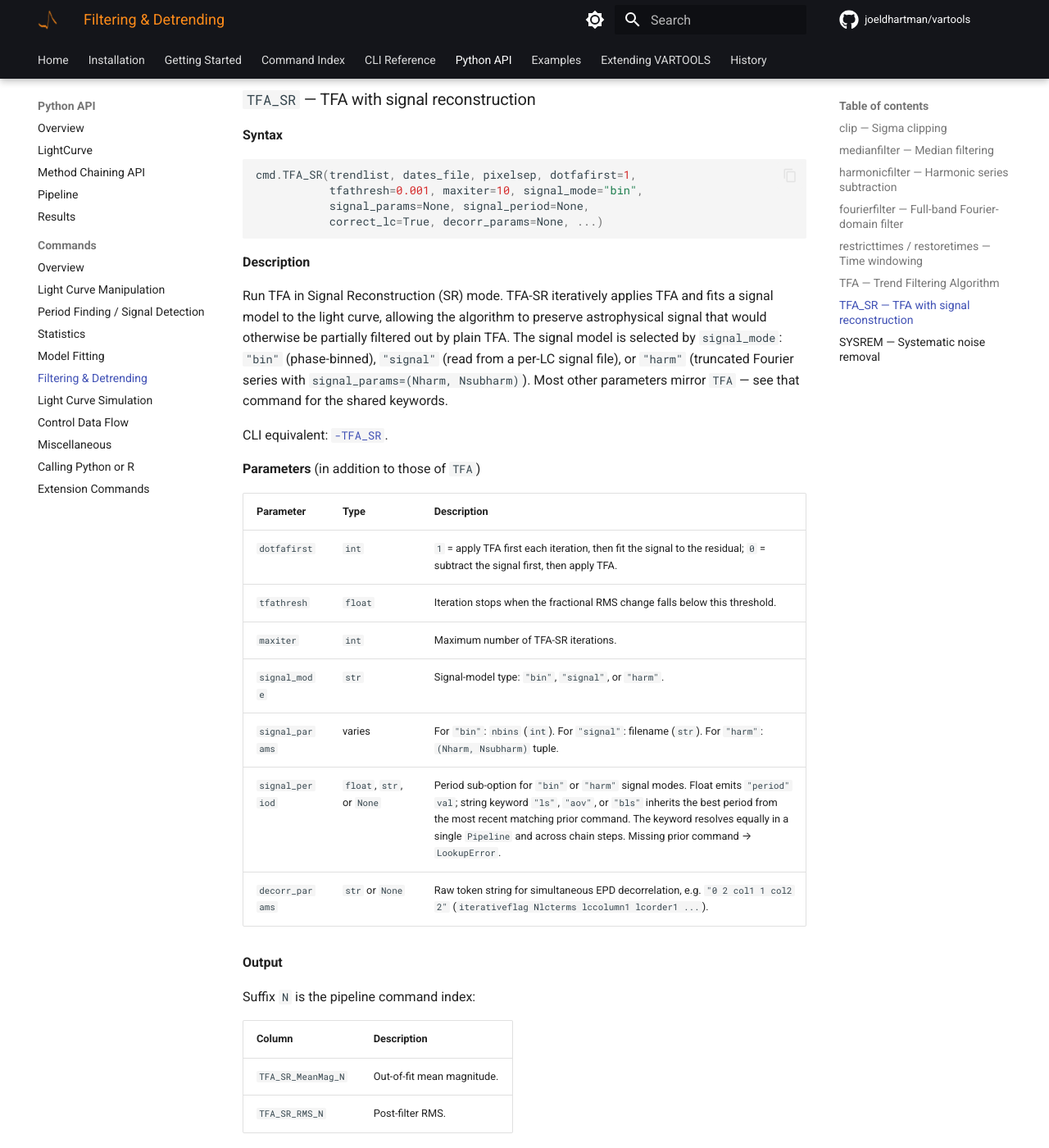
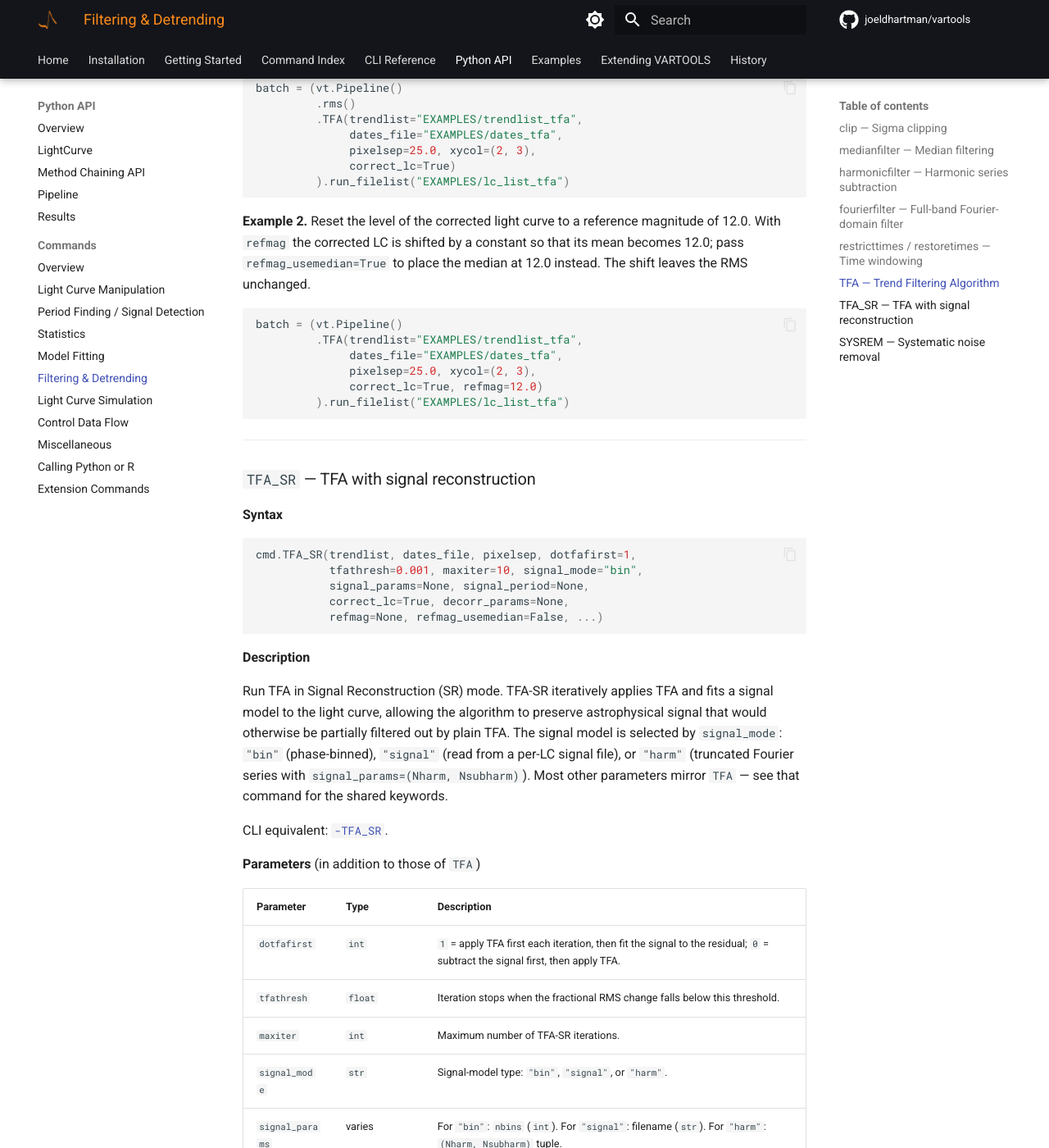
Before and after one commit to joeldhartman/vartools-site, an MkDocs documentation site: the page built from docs/python/commands/filtering.md, in a window 1280 px wide and 1400 px high, scrolled down 19837 px. Shown: the whole window at 82% size. Built offline with MkDocs 1.6.1 and Material for MkDocs 9.7.7, drawn with Linux system fonts in a browser that asks for light colours; comment, search, counter and statistics services are not loaded; the version menu is left out; some of the changed text lies outside the part shown.

Commit message:
docs: -TFA/-TFA_SR refmag option (reset corrected-LC level; usemedian)
Co-Authored-By: Claude Opus 4.8 (1M context) <noreply@anthropic.com>
Claude-Session: https://claude.ai/code/session_01Y26xss9soQGVo8LANpWppy

````diff
--- a/docs/python/commands/filtering.md
+++ b/docs/python/commands/filtering.md
@@ -457,7 +457,7 @@ cmd.TFA(trendlist, dates_file, pixelsep, correct_lc=True,
         clip=None, usemedian=False, useMAD=False,
         readformat=None, trend_coeff_priors=None,
         weight_by_template_stddev=False, fitmask=None,
-        outfitmask=None)
+        outfitmask=None, refmag=None, refmag_usemedian=False)
 ```
 
 **Description**
@@ -485,6 +485,8 @@ CLI equivalent: [`-TFA`](../../cli/filtering.md#-tfa).
 | `weight_by_template_stddev` | `bool` | Weight points by `1/ave_template_stddev` instead of `1/err`. |
 | `fitmask` | `str` or `None` | Mask variable; only points where `fitmask = 1` are included in the trend fit. The model is still evaluated and subtracted at excluded points. |
 | `outfitmask` | `str` or `None` | Variable name to record the post-clipping fit mask. |
+| `refmag` | `float`, `str`, or `None` | Reset the level of the corrected light curve to this reference magnitude (requires `correct_lc=True`). A number sets a fixed value; a bare identifier is read as a per-LC variable (`var`); any other string is evaluated as a per-LC expression (`expr`). |
+| `refmag_usemedian` | `bool` | With `refmag`, set the median rather than the mean of the corrected light curve to the reference magnitude. |
 
 **Output**
 
@@ -520,6 +522,17 @@ batch = (vt.Pipeline()
          ).run_filelist("EXAMPLES/lc_list_tfa")
 ```
 
+**Example 2.** Reset the level of the corrected light curve to a reference magnitude of 12.0. With `refmag` the corrected LC is shifted by a constant so that its mean becomes 12.0; pass `refmag_usemedian=True` to place the median at 12.0 instead. The shift leaves the RMS unchanged.
+
+```python
+batch = (vt.Pipeline()
+         .TFA(trendlist="EXAMPLES/trendlist_tfa",
+              dates_file="EXAMPLES/dates_tfa",
+              pixelsep=25.0, xycol=(2, 3),
+              correct_lc=True, refmag=12.0)
+         ).run_filelist("EXAMPLES/lc_list_tfa")
+```
+
 ---
 
 ### `TFA_SR` — TFA with signal reconstruction
@@ -530,7 +543,8 @@ batch = (vt.Pipeline()
 cmd.TFA_SR(trendlist, dates_file, pixelsep, dotfafirst=1,
            tfathresh=0.001, maxiter=10, signal_mode="bin",
            signal_params=None, signal_period=None,
-           correct_lc=True, decorr_params=None, ...)
+           correct_lc=True, decorr_params=None,
+           refmag=None, refmag_usemedian=False, ...)
 ```
 
 **Description**
@@ -550,6 +564,8 @@ CLI equivalent: [`-TFA_SR`](../../cli/filtering.md#-tfa_sr).
 | `signal_params` | varies | For `"bin"`: `nbins` (`int`). For `"signal"`: filename (`str`). For `"harm"`: `(Nharm, Nsubharm)` tuple. |
 | `signal_period` | `float`, `str`, or `None` | Period sub-option for `"bin"` or `"harm"` signal modes. Float emits `"period" val`; string keyword `"ls"`, `"aov"`, or `"bls"` inherits the best period from the most recent matching prior command. The keyword resolves equally in a single `Pipeline` and across chain steps. Missing prior command → `LookupError`. |
 | `decorr_params` | `str` or `None` | Raw token string for simultaneous EPD decorrelation, e.g. `"0 2 col1 1 col2 2"` (`iterativeflag Nlcterms lccolumn1 lcorder1 ...`). |
+| `refmag` | `float`, `str`, or `None` | Reset the level of the corrected light curve to this reference magnitude (requires `correct_lc=True`), exactly as for `TFA`. Fixed number, per-LC variable (bare identifier → `var`), or per-LC expression (other string → `expr`). |
+| `refmag_usemedian` | `bool` | With `refmag`, set the median rather than the mean of the corrected light curve to the reference magnitude. |
 
 **Output**
 
````
Also changed, not shown: docs/cli/filtering.md (+13 -0 lines).
